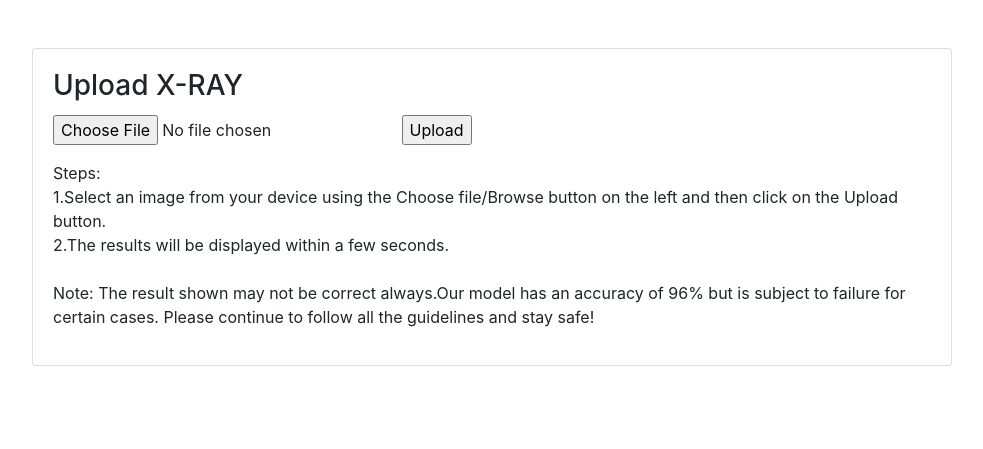
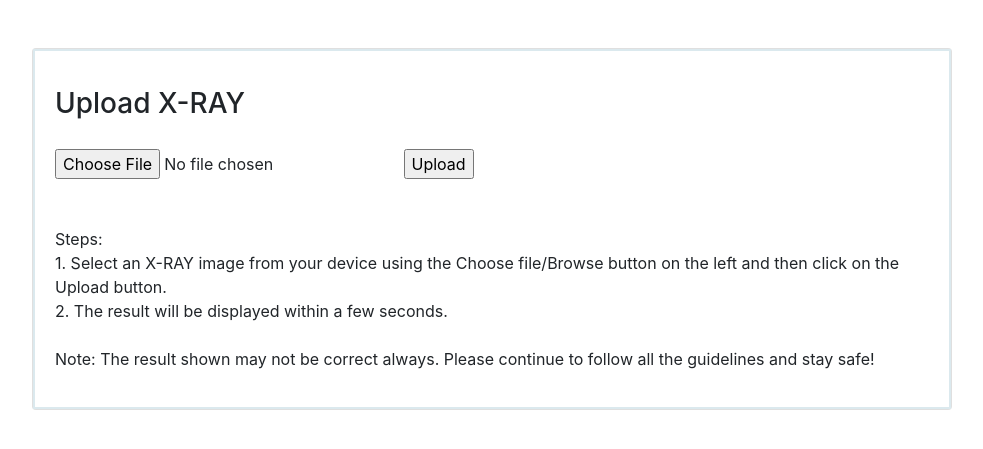
Before and after one commit to sreegeethi/CO_BEAT, a Django app: page /detection/ in a window 1280 px wide. Shown: the part 56-505 px from the top of the page, without its empty margins (148-1131 px from the left). Run offline with Django 3.2, Linux system fonts and the light colour scheme; some libraries are stand-ins or nearby versions.

Commit message:
Styling changes

```diff
--- a/CO_BEAT_Webapp/CO_BEAT_Webapp/templates/covid_dashboard.html
+++ b/CO_BEAT_Webapp/CO_BEAT_Webapp/templates/covid_dashboard.html
@@ -44,7 +44,7 @@
 <body>
     {% include 'navbar.html' %}
     <div class="container">
-        <h1 class="mt-4" style="color:grey">Dashboard</h1>
+        <h1 class="mt-4" style="color:rgb(136, 135, 135)">Dashboard</h1>
         <p style="text-align: right; font-size: small;">Last-updated-time: <b>{{time}} </b></p>
         <div class="row box">
             <div class="col-xl-3 col-md-6">
--- a/CO_BEAT_Webapp/CO_BEAT_Webapp/templates/detection.html
+++ b/CO_BEAT_Webapp/CO_BEAT_Webapp/templates/detection.html
@@ -13,6 +13,11 @@
         crossorigin="anonymous"></script>
     <link rel="stylesheet" href="{% static 'css/style.css' %}" />
     <title>Covid Detection</title>
+    <style>
+        #box-cont {
+            border: 2px solid #dbe9ee;
+        }
+    </style>
 </head>
 
 <body>
@@ -23,8 +28,8 @@
             <div class="row justify-content-center">
                 <div class="col-lg-10 col-md-12">
                     <div class="card mb-4">
-                        <div class="card-body">
-                            <h3 class="card-title">Upload X-RAY </h3>
+                        <div class="card-body" id="box-cont">
+                            <h3 class="card-title py-3">Upload X-RAY </h3>
                             <input type="file" name="sentFile" required accept="image/*" />
                             <input type="submit" name="submit" value="Upload" />
 
@@ -35,14 +40,15 @@
                             {% endif %}
 
 
-                            <p class="mt-3">Steps:<br>
-                                1.Select an image from your device using the Choose file/Browse button on the left and
+                            <p class="mt-5">Steps:<br>
+                                1. Select an X-RAY image from your device using the Choose file/Browse button on the
+                                left
+                                and
                                 then click on the
                                 Upload button.<br>
-                                2.The results will be displayed within a few seconds.<br><br>
+                                2. The result will be displayed within a few seconds.<br><br>
 
-                                Note: The result shown may not be correct always.Our model has an accuracy of 96%
-                                but is subject to failure for certain cases.
+                                Note: The result shown may not be correct always.
                                 Please continue to follow all the guidelines and stay safe!
                             </p>
                             </p>
```
Also changed, not shown: CO_BEAT_Webapp/CO_BEAT_Webapp/templates/cough_sound_detection.html (+7 -4 lines), CO_BEAT_Webapp/CO_BEAT_Webapp/templates/index.html (+5 -7 lines), CO_BEAT_Webapp/CO_BEAT_Webapp/static/assets/favicon.ico (deleted), CO_BEAT_Webapp/CO_BEAT_Webapp/static/assets/img_co_1.png (added), CO_BEAT_Webapp/CO_BEAT_Webapp/static/assets/img_co_2.png (added), CO_BEAT_Webapp/media/Normal-400_x9diY8P.jpg (added), 2 other files.
